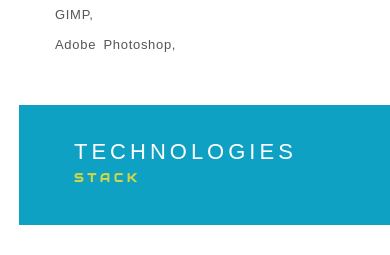
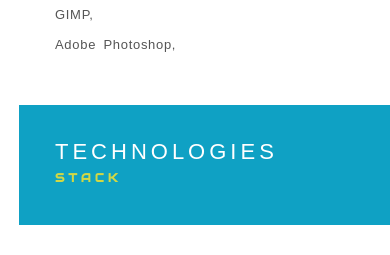
Before and after one commit to bacc0/trayanovCV, a Next.js app: page / in a window 390 px wide. Shown: the part 1600-1855 px from the top of the page. Built offline with nearby package versions, Linux system fonts and the light colour scheme.

Commit message:
move left

```diff
--- a/styles/styles.css
+++ b/styles/styles.css
@@ -169,7 +169,7 @@ body .pages-wrapper .page .page-nav .title-container .title {
   body .pages-wrapper .page .page-body .page-body-right .container-right-accent .right-accent {
     width: 236px;
     height: 100%;
-    margin-left: calc((100vw - 280px) / 2 - 19px);
+    margin-left: calc((100vw - 280px) / 2 - 38px);
   }
   body .pages-wrapper .page .page-body .page-body-right .container-content-right {
     width: 100%;
--- a/styles/styles.scss
+++ b/styles/styles.scss
@@ -213,7 +213,7 @@ body {
                                         // border: 0.3px solid #ff0000;
                                         width: $element-width;
                                         height: 100%;
-                                        margin-left: calc((100vw - 280px) / 2 - 19px);
+                                        margin-left: calc((100vw - 280px) / 2 - 38px);
                                         // margin-left: 150px;
                                    }
                               }
```
